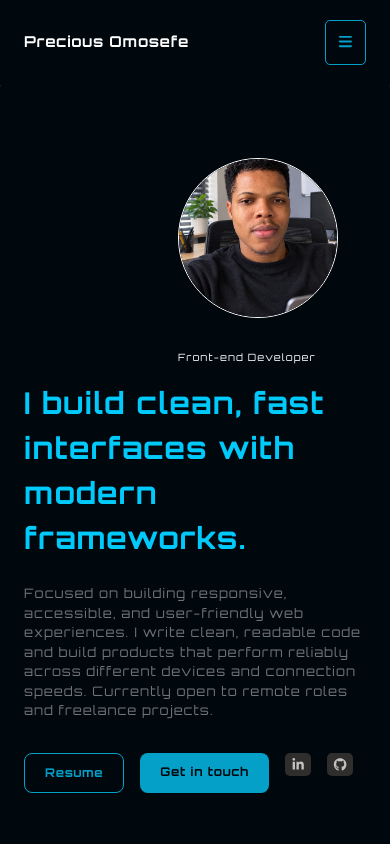
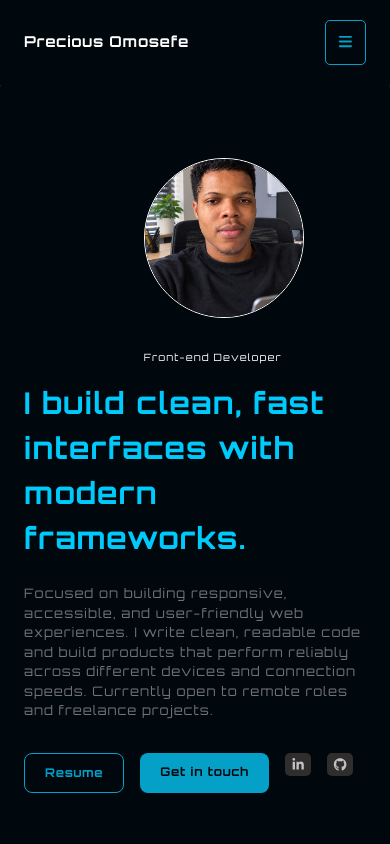
Before and after one commit to preciousosabouhien-hub/Precious-upgraded-portfolio, a Next.js app: page / in a window 390 px wide. Shown: the top 844 px of the page. Built offline with nearby package versions, Linux system fonts and the light colour scheme.

Commit message:
added the ecommerce website link

```diff
--- a/app/globals.css
+++ b/app/globals.css
@@ -365,9 +365,9 @@ font-weight:bold;
 
 @media (max-width: 600px){
   .profileImage{
-  margin-left:45%;
+  margin-left:35%;
   }
   .hero-info-text{
-    margin-left:45%;
+    margin-left:35%;
   }
 }
--- a/components/Projects.tsx
+++ b/components/Projects.tsx
@@ -4,7 +4,7 @@ const projects = [
     title: "E-commerce Web app",
     description: "Replace with a one-line description of what it does and who it's for.",
     stack: "React, Next.js, Tailwind",
-    href: "#",
+    href: "https://shop-ease-m.vercel.app/",
   },
   {
     title: "Forex Trading journal",
```
